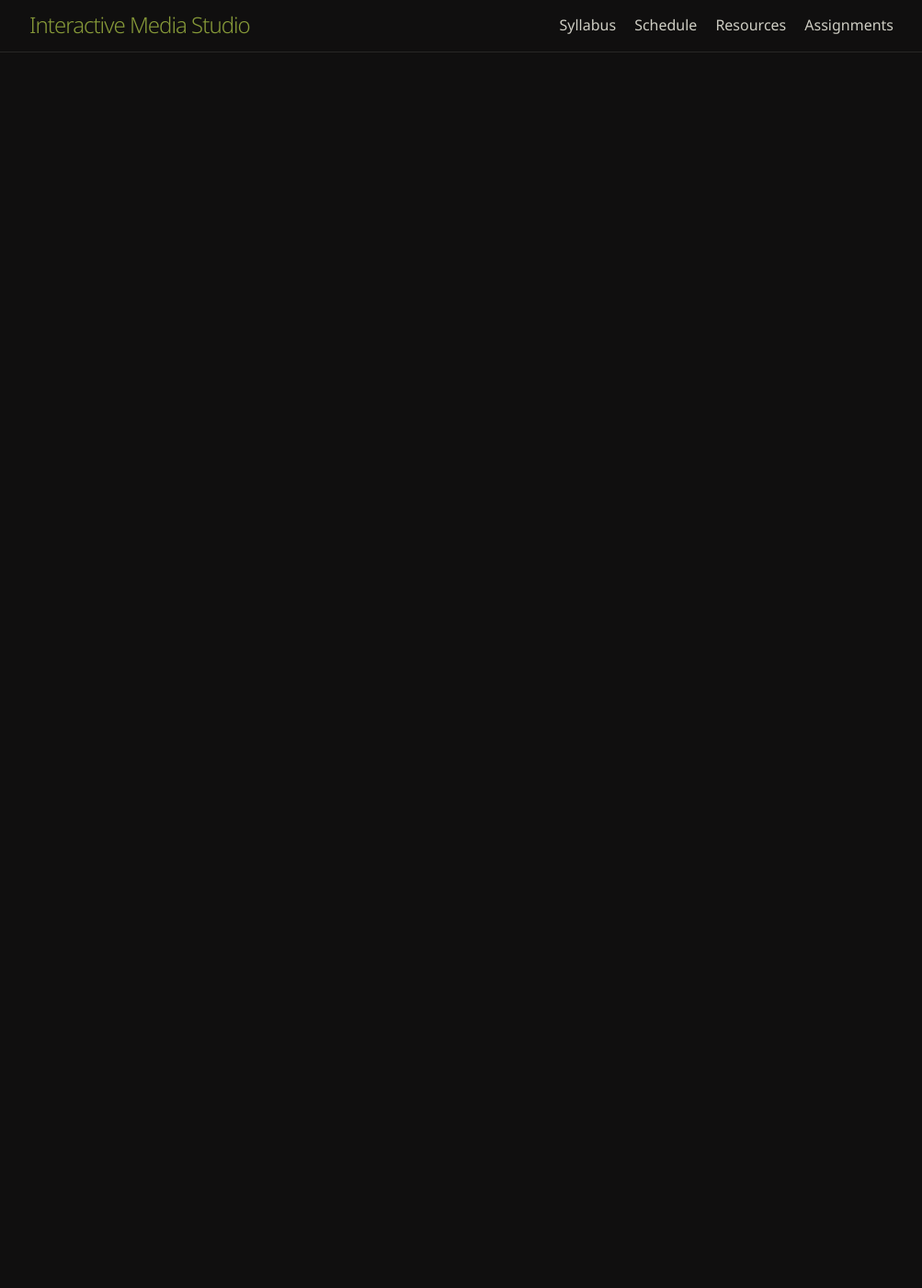
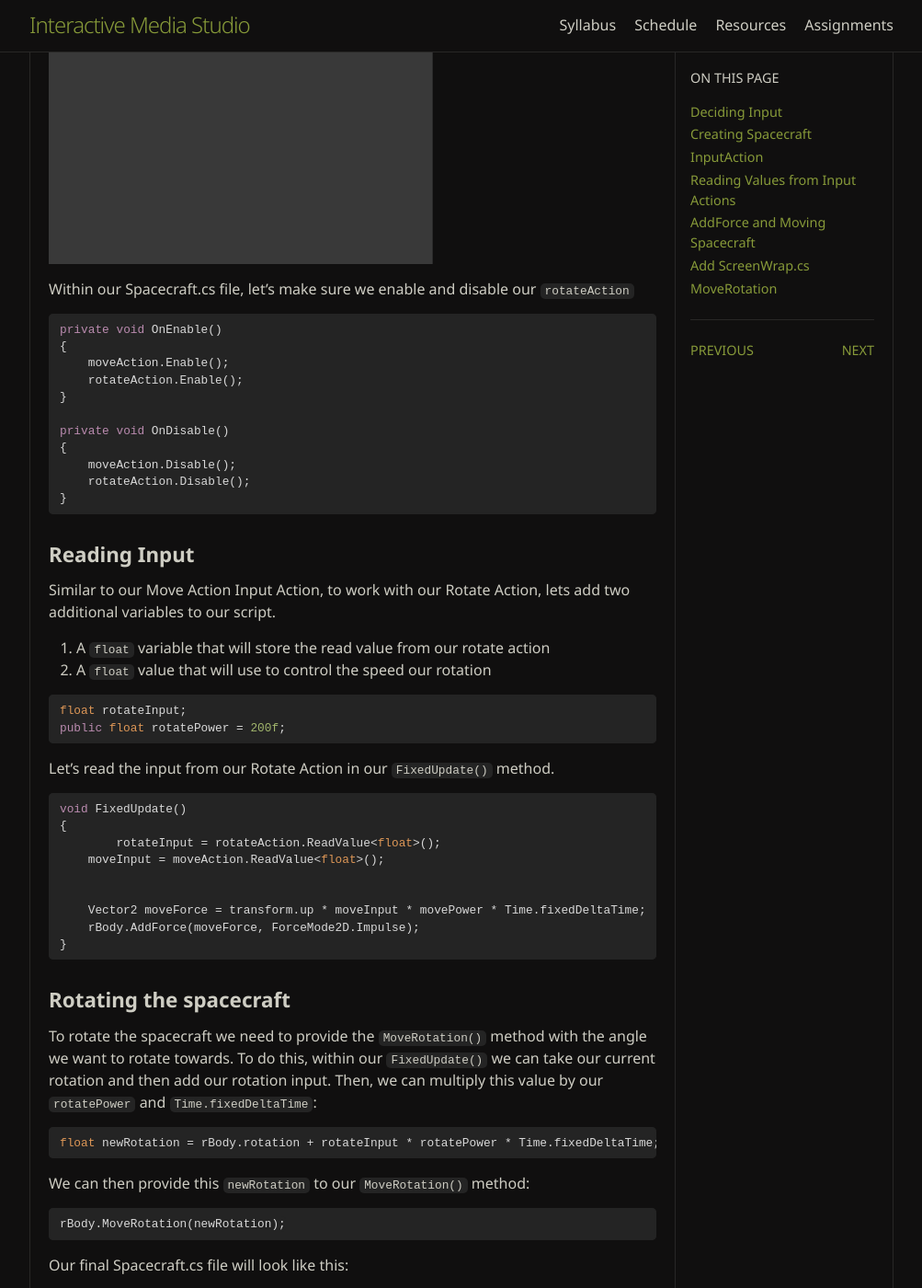
Before and after one commit to vinnyroca/interactivemediastudio, a Jekyll site: the page built from _Tutorials/08_UserInput.md, in a window 1280 px wide and 1400 px high, scrolled down 11147 px. Shown: the whole window at 92% size, without its empty margins (138-1141 px from the left). Built offline with Jekyll 4.4.1, drawn with Linux system fonts in a browser that asks for light colours; some web fonts are replaced; some of the changed text lies outside the part shown.

Commit message:
exercise

````diff
--- a/_Tutorials/08_UserInput.md
+++ b/_Tutorials/08_UserInput.md
@@ -40,6 +40,12 @@ To begin, we need to create a spacecraft:
 Additionally, create a `Spacecraft` script and add it to your Player.
 
 ![Animated gif of user creating a spacecraft script within the unity interface](/Attachments/input_2.gif)
+
+#### Note
+
+In this example our asteroid game objects have been disabled by using the check box next to the game objects name in the Inspector window.
+
+![animated gif showing a user disabling a game object using the check box in the inspector window ](/Attachments/input_10.gif)
 
 ## InputAction
 
@@ -284,4 +290,133 @@ To correct this, let's increase the **Linear Damping** of our rigid body to 1. T
 
 To make our player wrap around the screen. Add the ScreenWrap component we made to our Player game object.
 
+![animated gif show a user in the unity game engine adding a Screen wrap script to an object named player](/Attachments/input_8.gif)
 ## MoveRotation
+
+To rotate our spacecraft we can use the method `MoveRotation`. Move rotation takes in a `float` for the angle to rotate a rigid body towards.
+
+### Getting Input
+
+We notice in Asteroids that the spacecraft can rotate in either direction. Unlike our Move Action, which moves our player in a single direction, to rotate our spacecraft we need to be able to rotate in both the positive and negative direction. To get a value of either -1 or 1 from our input, we can use a **Postive\Negative Binding** which will allow us to bind one key to 1 and one key to -1.
+
+Lets first begin by creating an `InputAction` variable named `rotateAction`.
+
+```cs
+public InputAction rotateAction
+```
+
+Within the Unity Editor, let's assign this value a **Positive\Negative Binding** and set **Negative** to the **D** key and **Positive** to the **A** key.
+
+![animated gif showing a user adding the keys A and D to a Rotate Action input action](/Attachments/input_9.gif)
+
+Within our Spacecraft.cs file, let's make sure we enable and disable our `rotateAction`
+
+```cs
+private void OnEnable()
+{
+    moveAction.Enable();
+    rotateAction.Enable();
+}
+
+private void OnDisable()
+{
+    moveAction.Disable();
+    rotateAction.Disable();
+}
+```
+
+### Reading Input
+
+Similar to our Move Action Input Action, to work with our Rotate Action, lets add two additional
+variables to our script.
+
+1. A `float` variable that will store the read value from our rotate action
+2. A `float` value that will use to control the speed our rotation
+
+```cs
+float rotateInput;
+public float rotatePower = 200f;
+```
+
+Let's read the input from our Rotate Action in our `FixedUpdate()` method.
+
+```cs
+void FixedUpdate()
+{
+	rotateInput = rotateAction.ReadValue<float>();
+    moveInput = moveAction.ReadValue<float>();
+
+
+    Vector2 moveForce = transform.up * moveInput * movePower * Time.fixedDeltaTime;
+    rBody.AddForce(moveForce, ForceMode2D.Impulse);
+}
+```
+
+### Rotating the spacecraft
+
+To rotate the spacecraft we need to provide the `MoveRotation()` method with the angle we want to rotate towards. To do this, within our `FixedUpdate()` we can take our current rotation and then add our rotation input. Then, we can multiply this value by our `rotatePower` and `Time.fixedDeltaTime`:
+
+```cs
+float newRotation = rBody.rotation + rotateInput * rotatePower * Time.fixedDeltaTime;
+```
+
+We can then provide this `newRotation` to our `MoveRotation()` method:
+
+```cs
+rBody.MoveRotation(newRotation);
+```
+
+Our final Spacecraft.cs file will look like this:
+
+```cs
+using UnityEngine;
+using UnityEngine.InputSystem;
+
+public class Spacecraft : MonoBehaviour
+{
+    public InputAction moveAction;
+    public InputAction rotateAction;
+    float moveInput;
+    float rotateInput;
+    Rigidbody2D rBody;
+    public float movePower = 15f;
+    public float rotatePower = 200f;
+
+    private void OnEnable()
+    {
+        moveAction.Enable();
+        rotateAction.Enable();
+    }
+
+    private void OnDisable()
+    {
+        moveAction.Disable();
+        rotateAction.Disable();
+    }
+
+    void Start()
+    {
+        rBody = GetComponent<Rigidbody2D>();
+    }
+
+    void Update()
+    {
+
+    }
+
+    void FixedUpdate()
+    {
+        moveInput = moveAction.ReadValue<float>();
+        rotateInput = rotateAction.ReadValue<float>();
+
+        Vector2 moveForce = transform.up * moveInput * movePower * Time.fixedDeltaTime;
+        rBody.AddForce(moveForce, ForceMode2D.Impulse);
+
+        float newRotation = rBody.rotation + rotateInput * rotatePower * Time.fixedDeltaTime;
+        rBody.MoveRotation(newRotation);
+    }
+}
+
+```
+
+![animate gif showing a white triangle moving around a black screen](/Attachments/input_7.gif)
````
Also changed, not shown: 01_Exercise.md (+3 -1 lines), .obsidian/workspace.json, Attachments/input_10.gif (added), Attachments/input_8.gif (added), Attachments/input_9.gif (added).
